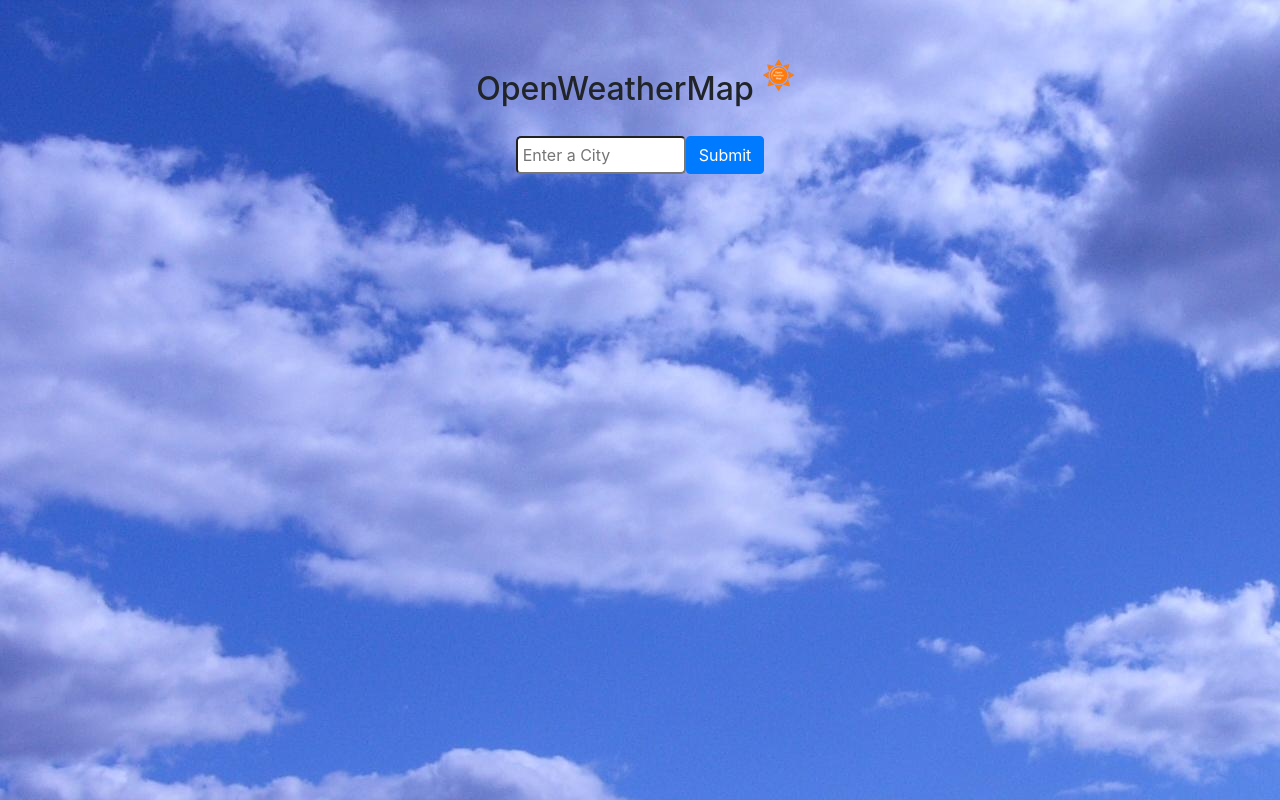
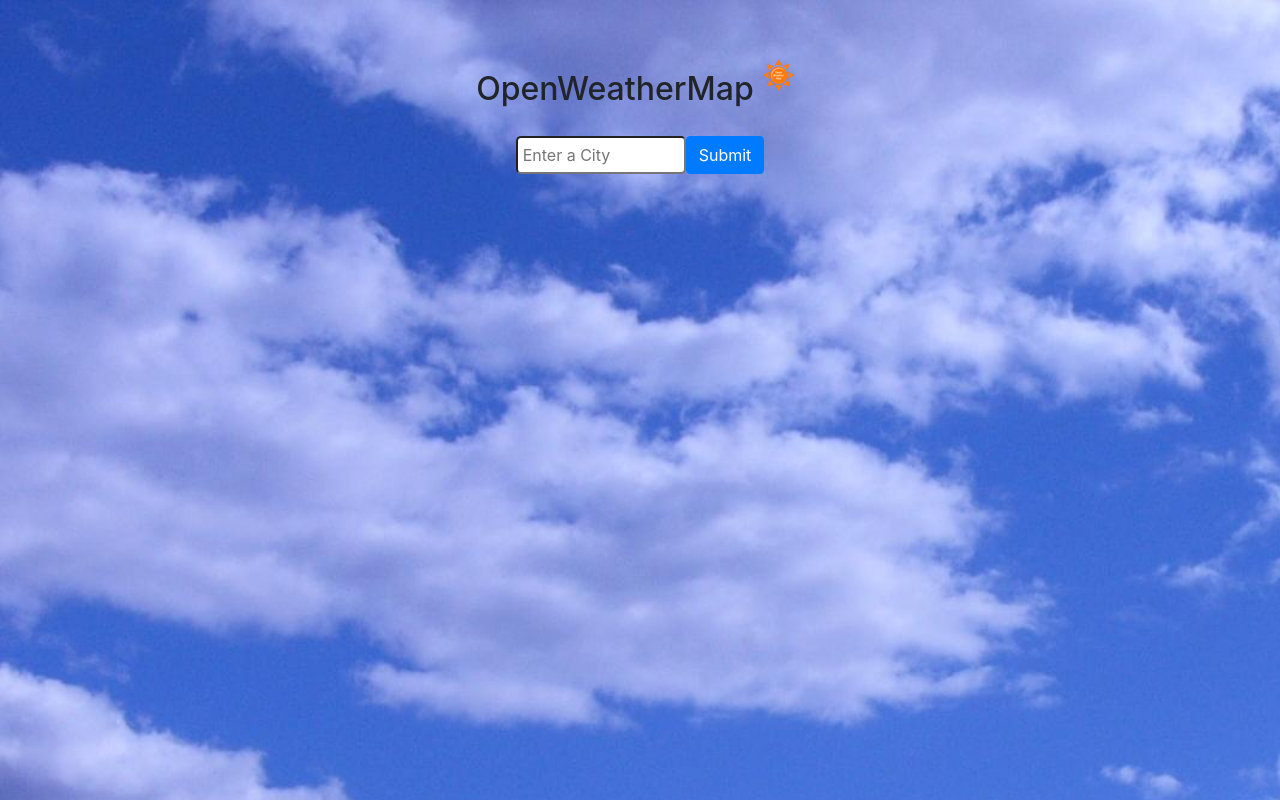
Before and after one commit to Bawak17/openWeatherMap, a website: page index.html in a window 1280 px wide. Drawn offline with nearby package versions, Linux system fonts and the light colour scheme.

Commit message:
Update style.css

```diff
--- a/style.css
+++ b/style.css
@@ -6,6 +6,7 @@
 
 body {
 	background: url('image/backgroundimage.jpg') no-repeat;
+	background-size:1920px;
 }
 
 .container {
```
